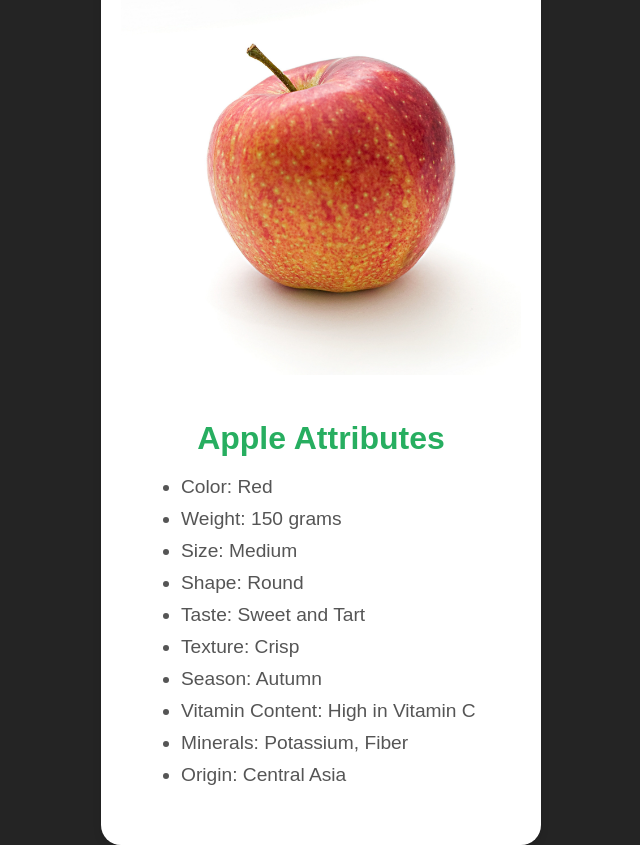
After one commit to pravinkumarsaminathan/Search, a PHP site: page /result.php in a window 1280 px wide. The commit adds this page. Shown: the whole page, without its empty margins (319-959 px from the left). Run offline with PHP 8.4, Linux system fonts and the light colour scheme.

Commit message:
sample result page

```diff
--- /dev/null
+++ b/_templates/_container.php
@@ -0,0 +1,18 @@
+<div class="container">
+        <img src="assests/apple-1834639.jpg" alt="Fruit Image">
+        <div class="content">
+            <h1 class="title">Apple Attributes</h1>
+            <ul class="list">
+                <li>Color: Red</li>
+                <li>Weight: 150 grams</li>
+                <li>Size: Medium</li>
+                <li>Shape: Round</li>
+                <li>Taste: Sweet and Tart</li>
+                <li>Texture: Crisp</li>
+                <li>Season: Autumn</li>
+                <li>Vitamin Content: High in Vitamin C</li>
+                <li>Minerals: Potassium, Fiber</li>
+                <li>Origin: Central Asia</li>
+            </ul>
+        </div>
+    </div>
--- a/_templates/_head.php
+++ b/_templates/_head.php
@@ -1,3 +1,4 @@
+<!DOCTYPE html>
 <head>
     <meta charset="UTF-8">
     <meta name="viewport" content="width=device-width, initial-scale=1.0">
--- a/_templates/_header.php
+++ b/_templates/_header.php
@@ -1,6 +1,6 @@
 <header>
         <div class="header">
             <img src="assests/side_logo.svg" height="40" width="40" alt="Logo">
-            <h3>Tap on the center,to search...</h3>
+            <h3>This website gives the details of fruits</h3>
         </div>
     </header>
--- a/_templates/_searchbox.php
+++ b/_templates/_searchbox.php
@@ -1,9 +1,10 @@
+<form action="result.php">
 <div class="searchBox">
-
-        <input class="searchInput"type="text" name="" placeholder="Search">
+        <input class="searchInput"type="text" name="search" placeholder="Search">
         <button class="searchButton" href="assests/button.svg">
             <i class="material-icons">
                 <img src="assests/button.svg" width="50" height="50">
             </i>
         </button>
     </div>
+</form>
--- /dev/null
+++ b/css/result.css
@@ -0,0 +1,41 @@
+body{
+    background-color: #242424;
+    margin: 0;
+    padding: 0;
+    font-family: Arial, sans-serif;
+    display: flex;
+    justify-content: center;
+    align-items: center;
+    height: 100vh;
+}
+.container {
+    background: white;
+    border-radius: 20px;
+    box-shadow: 0 4px 8px rgba(0, 0, 0, 0.1);
+    overflow: hidden;
+    max-width: 800px;
+    text-align: center;
+    padding: 20px;
+}
+.container img {
+    width: 100%;
+    border-radius: 20px;
+    max-height: 400px;
+    object-fit: cover;
+}
+.content {
+    padding: 20px;
+}
+.title {
+    font-size: 2em;
+    margin-bottom: 10px;
+    color: #27ae60;
+}
+.list {
+    text-align: left;
+    font-size: 1.2em;
+    color: #555;
+}
+.list li {
+    margin-bottom: 10px;
+}
--- a/index.php
+++ b/index.php
@@ -1,7 +1,6 @@
 <?php
 include_once 'libs/load.php';
 ?>
-<!DOCTYPE html>
 <?php load_templates("_head"); ?>
 <body>
     <?php load_templates("_header"); ?>
--- /dev/null
+++ b/result.php
@@ -0,0 +1,8 @@
+<?php
+include_once "libs/load.php";
+
+load_templates("_head");
+?>
+<body>
+    <?php load_templates("_container"); ?>
+</body>
```
Also changed, not shown: test.php (+70 -6 lines), assests/apple-1834639.jpg (added).
